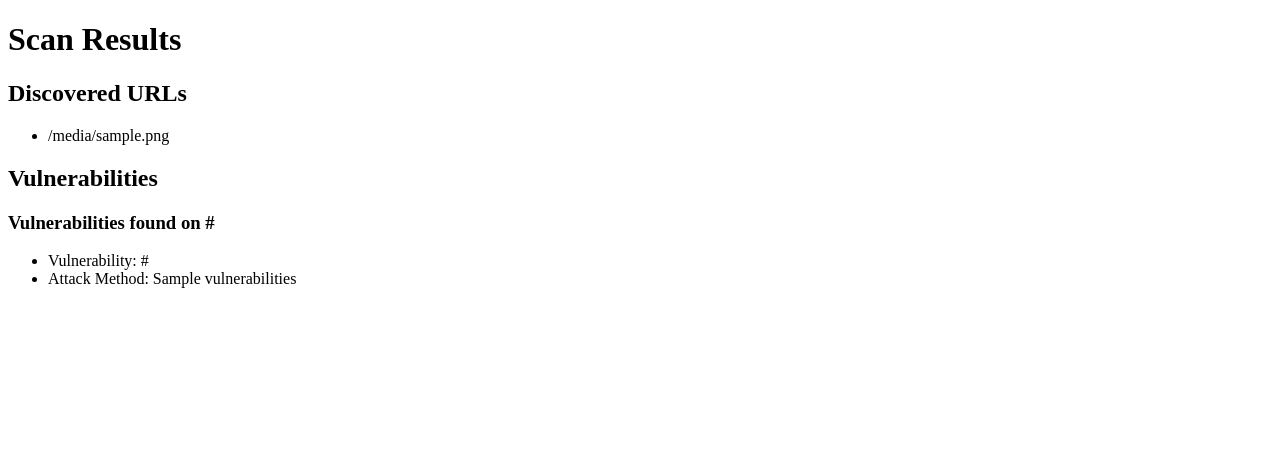
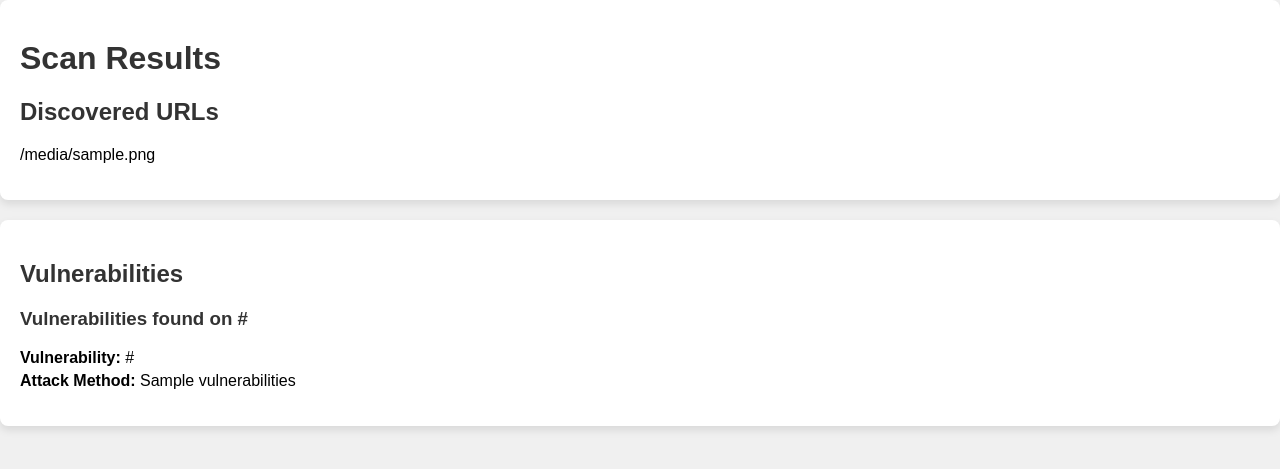
Before and after one commit to 0xS0l0/vulnscanner, a Flask app: template app/templates/result.html in a window 1280 px wide. Shown: the top 469 px of the page. Run offline with Flask 3, Linux system fonts and the light colour scheme; the template is opened without the code that fills it: most values are stand-ins (such as "Sample title", 1, 10 or a date in 2020).

Commit message:
Update result.html

```diff
--- a/app/templates/result.html
+++ b/app/templates/result.html
@@ -3,8 +3,41 @@
 <head>
     <meta charset="UTF-8">
     <title>Scan Results</title>
+    <style>
+        body {
+            font-family: Arial, sans-serif;
+            background-color: #f0f0f0;
+            margin: 0;
+            padding: 0;
+        }
+        h1, h2, h3 {
+            color: #333;
+            margin-top: 20px;
+        }
+        ul {
+            list-style-type: none;
+            padding: 0;
+        }
+        li {
+            margin-bottom: 5px;
+        }
+        .url-list {
+            background-color: #fff;
+            padding: 20px;
+            border-radius: 8px;
+            box-shadow: 0 4px 8px rgba(0, 0, 0, 0.1);
+        }
+        .vulnerability {
+            background-color: #fff;
+            padding: 20px;
+            margin-top: 20px;
+            border-radius: 8px;
+            box-shadow: 0 4px 8px rgba(0, 0, 0, 0.1);
+        }
+    </style>
 </head>
 <body>
+    <div class="url-list">
         <h1>Scan Results</h1>
         <h2>Discovered URLs</h2>
         <ul>
@@ -12,15 +45,19 @@
                 <li>{{ url }}</li>
             {% endfor %}
         </ul>
+    </div>
+
+    <div class="vulnerability">
         <h2>Vulnerabilities</h2>
         {% for page_url, vulnerabilities in results.vulnerabilities.items() %}
             <h3>Vulnerabilities found on {{ page_url }}</h3>
             <ul>
                 {% for vulnerability, attack_method in vulnerabilities.items() %}
-                <li>Vulnerability: {{ vulnerability }}</li>
-                <li>Attack Method: {{ attack_method }}</li>
+                    <li><strong>Vulnerability:</strong> {{ vulnerability }}</li>
+                    <li><strong>Attack Method:</strong> {{ attack_method }}</li>
                 {% endfor %}
             </ul>
         {% endfor %}
+    </div>
 </body>
 </html>
```
Lines whose indentation alone changed are shown as unchanged.
